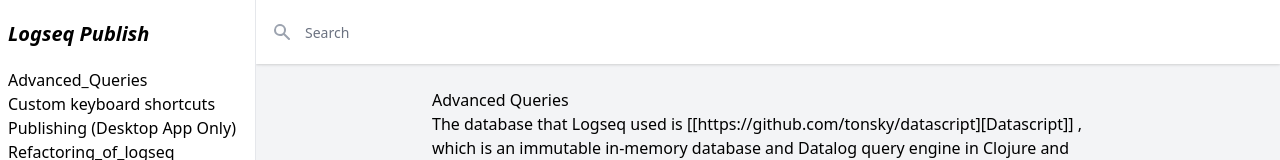
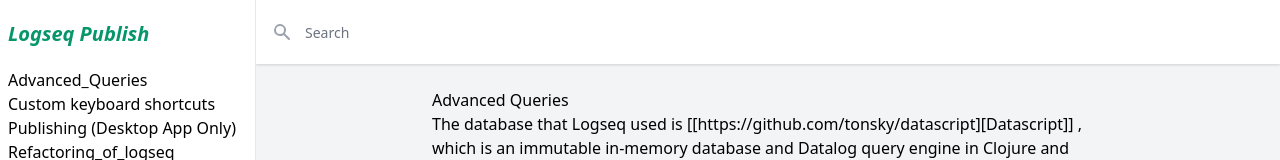
Before and after one commit to logseq/publish, a Next.js app: page /pages/Advanced_Queries in a window 1280 px wide. Shown: the top 160 px of the page. Built offline with nearby package versions, Linux system fonts and the light colour scheme; what @tailwindcss/typography would draw is missing.

Commit message:
Give color to logo

```diff
--- a/src/components/Layout.js
+++ b/src/components/Layout.js
@@ -9,7 +9,7 @@
 
   const logo = (
     <Link href="/">
-      <a className="font-bold text-xl italic">Logseq Publish</a>
+      <a className="font-bold text-green-600 text-xl italic">Logseq Publish</a>
     </Link>
   )
 
```
